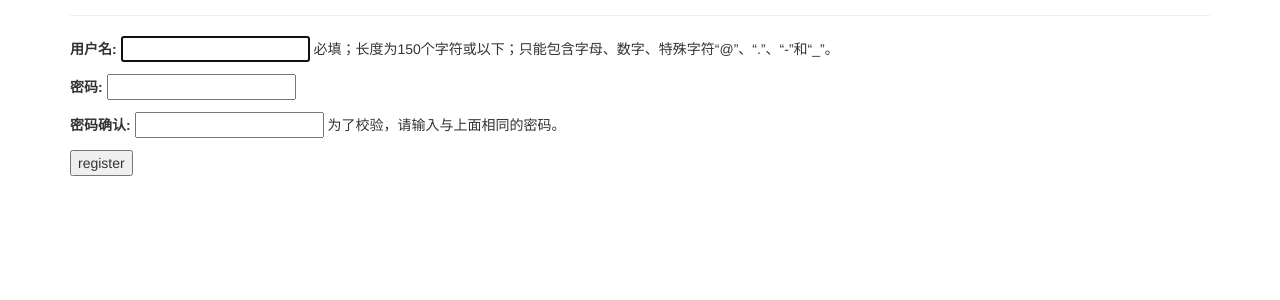
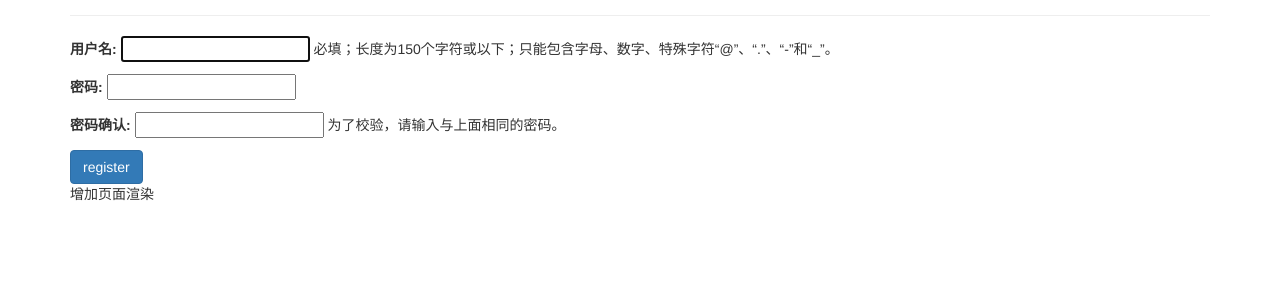
Before and after one commit to github-xiaoh/my_log, a Django app: page /users/register/ in a window 1280 px wide. Shown: the part 51-351 px from the top of the page. Run offline with Django 3.2, Linux system fonts and the light colour scheme; some libraries are stand-ins or nearby versions.

Commit message:
页面优化

```diff
--- a/users/templates/users/register.html
+++ b/users/templates/users/register.html
@@ -2,14 +2,21 @@
 
 {% extends "my_blog/base.html" %}
 
+{% load bootstrap3 %}
+
 {% block content %}
 
 <form method="post" action="{% url 'users:register' %}">
+
   {% csrf_token %}
   {{ form.as_p }}
-  <button name="submit">register</button>
+
+  <button name="submit" class="btn btn-primary btn-blue">register</button>
+
+
   <input type="hidden" name="next" value="{% url 'my_blog:index' %}" />
 </form>
 
+<h>增加页面渲染</h>
 
 {% endblock content %}
```
